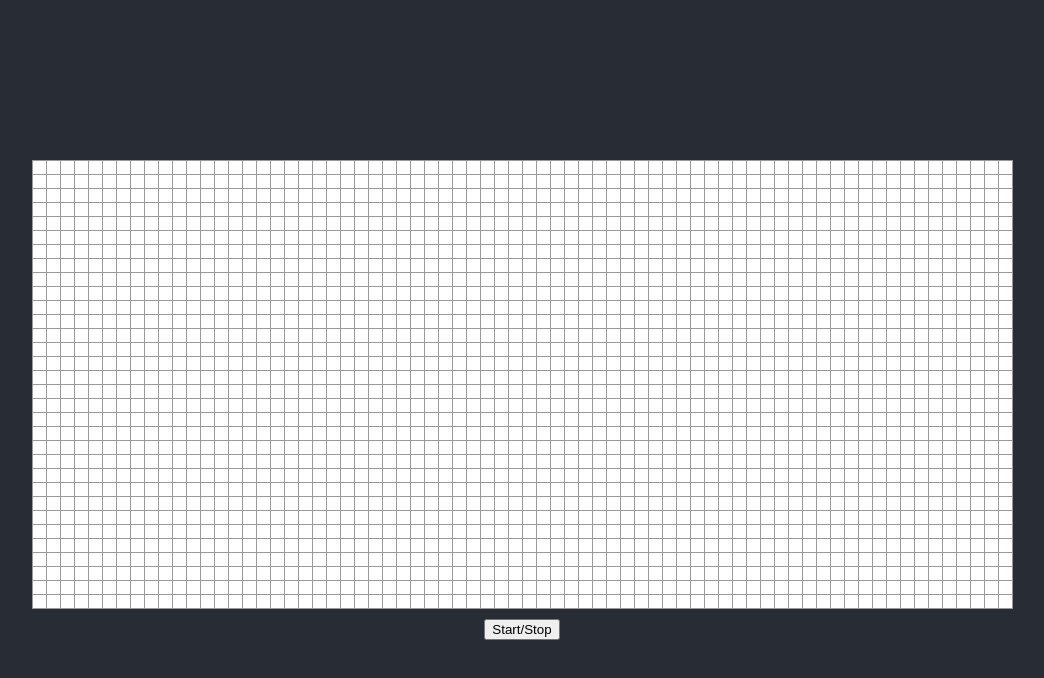
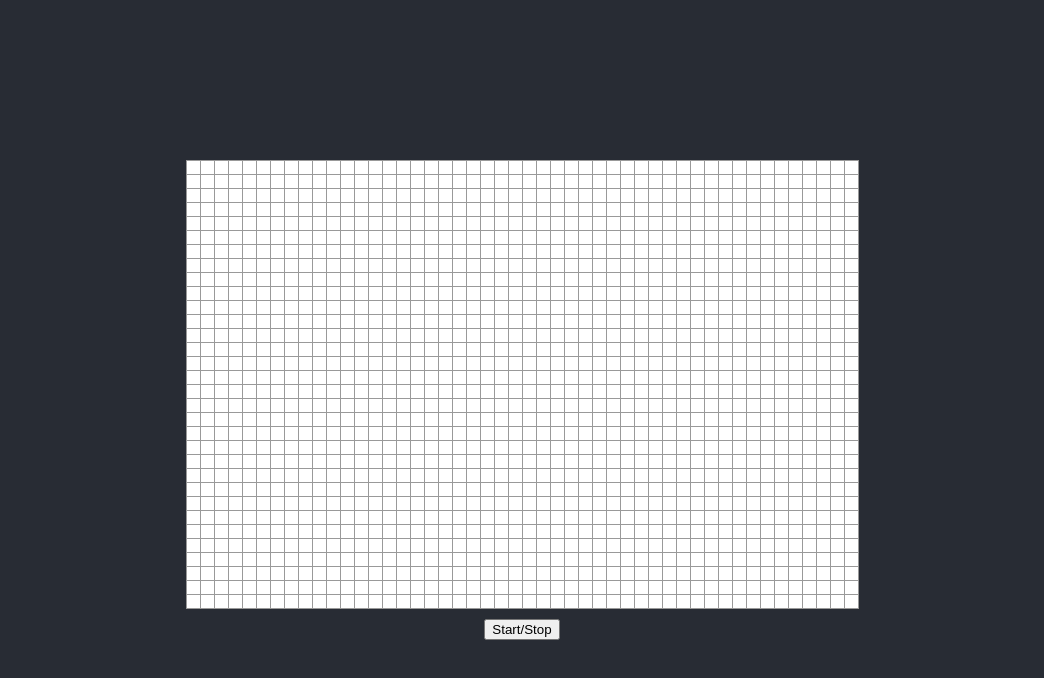
Before and after one commit to tangjm/game-of-life-visualisation, a React (Create React App) app: page / in a window 1280 px wide. Shown: the top 678 px of the page, without its empty margins (118-1162 px from the left). Built offline with nearby package versions, Linux system fonts and the light colour scheme.

Commit message:
add: default board size of 32 rows by 48 columns

```diff
--- a/src/App.js
+++ b/src/App.js
@@ -6,7 +6,7 @@ import './App.css';
 import { useState } from 'react';
 import { Board } from './components/Board';
 
-let game = startingStates.empty32x70.game;
+let game = startingStates.defaultBoard.game;
 // let game = startingStates.acorn.gameToroid;
 // game = startingStates.gospelGlider.gameInPlace;
 // let game = startingStates.rPentamino.game;
--- /dev/null
+++ b/src/js/startingPositions/static/defaultBoard.js
@@ -0,0 +1,10 @@
+import GameOfLife from "../../GameOfLife";
+import GameOfLifeToroid from "../../GameOfLifeToroid";
+
+const game = new GameOfLife(32, 48);
+const gameToroid = new GameOfLifeToroid(32, 48);
+
+export const defaultBoard = {
+	game,
+	gameToroid
+}
--- /dev/null
+++ b/src/js/startingPositions/static/empty40x90.js
@@ -0,0 +1,10 @@
+import GameOfLife from "../../GameOfLife";
+import GameOfLifeToroid from "../../GameOfLifeToroid";
+
+const game = new GameOfLife(40, 90);
+const gameToroid = new GameOfLifeToroid(40, 90);
+
+export const empty40x90 = {
+	game,
+	gameToroid
+}
--- a/src/js/startingStates.js
+++ b/src/js/startingStates.js
@@ -9,8 +9,11 @@ import { pufferfish } from './startingPositions/dynamic/pufferfish';
 import { empty3x3 } from './startingPositions/static/empty3x3';
 import { empty8x8 } from './startingPositions/static/empty8x8';
 import { empty32x70 } from './startingPositions/static/empty32x70';
+import { empty40x90 } from './startingPositions/static/empty40x90';
+import { defaultBoard } from './startingPositions/static/defaultBoard';
 
 const startingStates = {
+	defaultBoard,
 	acorn,
 	gospelGlider,
 	rPentamino,
@@ -20,6 +23,7 @@ const startingStates = {
 	empty3x3,
 	empty8x8,
 	empty32x70,
+	empty40x90,
 	pufferfish
 }
 
```
